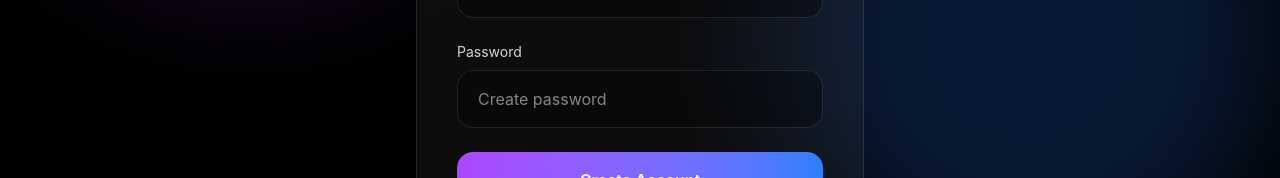
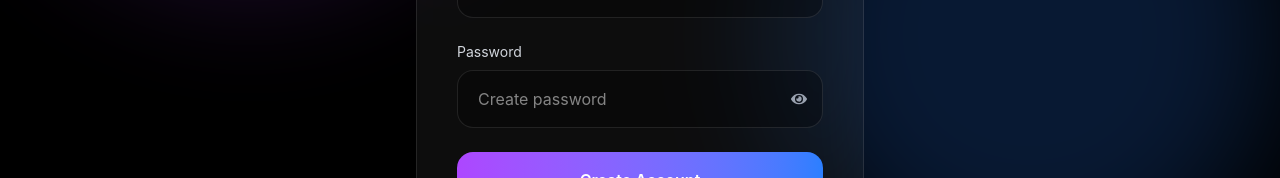
Before and after one commit to impratikspatil/LinkZen, a React (Vite) app: page /signup in a window 1280 px wide. Shown: the part 516-694 px from the top of the page. Built offline with nearby package versions, Linux system fonts and the light colour scheme.

Commit message:
Improve auth UX with password toggle and error handling

```diff
--- a/package.json
+++ b/package.json
@@ -14,6 +14,7 @@
     "react": "^19.2.6",
     "react-dom": "^19.2.6",
     "react-hot-toast": "^2.6.0",
+    "react-icons": "^5.6.0",
     "react-loading-skeleton": "^3.5.0",
     "react-router-dom": "^7.15.1"
   },
--- a/src/pages/Login.jsx
+++ b/src/pages/Login.jsx
@@ -5,6 +5,7 @@ import toast from "react-hot-toast";
 import Navbar from "../components/Navbar";
 
 import { loginUser } from "../services/authService";
+import { FaEye, FaEyeSlash } from "react-icons/fa";
 
 function Login() {
 
@@ -15,6 +16,7 @@ function Login() {
   const [password, setPassword] = useState("");
 
   const [loading, setLoading] = useState(false);
+  const [showPassword, setShowPassword] = useState(false);
 
   const handleLogin = async () => {
 
@@ -45,7 +47,9 @@ function Login() {
 
       console.error(error);
 
-      toast.error(error.message);
+      toast.error(
+        error.message || "Something went wrong"
+      );
 
     } finally {
 
@@ -102,18 +106,42 @@ function Login() {
             <div>
 
   <label className="block text-sm text-gray-300 mb-2">
+
     Password
+
   </label>
 
+  <div className="relative">
+
         <input
-                type="password"
+
+          type={showPassword ? "text" : "password"}
+
           placeholder="Enter your password"
+
           value={password}
-                onChange={(e) =>
-                  setPassword(e.target.value)
-                }
-                className="w-full bg-black/30 border border-white/10 rounded-2xl px-5 py-4 outline-none focus:border-purple-500"
+
+          onChange={(e) => setPassword(e.target.value)}
+
+          className="w-full bg-black/30 border border-white/10 rounded-2xl px-5 py-4 pr-12 outline-none focus:border-purple-500"
+
         />
+
+        <button
+
+          type="button"
+
+          onClick={() => setShowPassword(!showPassword)}
+
+          className="absolute right-4 top-1/2 -translate-y-1/2 text-gray-400 hover:text-white"
+
+        >
+
+          {showPassword ? <FaEyeSlash /> : <FaEye />}
+
+        </button>
+
+      </div>
 
     </div>
 
--- a/src/pages/Signup.jsx
+++ b/src/pages/Signup.jsx
@@ -5,6 +5,7 @@ import toast from "react-hot-toast";
 import Navbar from "../components/Navbar";
 
 import { signupUser } from "../services/authService";
+import { FaEye, FaEyeSlash } from "react-icons/fa";
 
 function Signup() {
 
@@ -17,6 +18,7 @@ function Signup() {
   const [password, setPassword] = useState("");
 
   const [loading, setLoading] = useState(false);
+  const [showPassword, setShowPassword] = useState(false);
 
   const handleSignup = async () => {
 
@@ -116,15 +118,23 @@ function Signup() {
                 Password
               </label>
 
-              <input
-                type="password"
-                placeholder="Create password"
-                value={password}
-                onChange={(e) =>
-                  setPassword(e.target.value)
-                }
-                className="w-full bg-black/30 border border-white/10 rounded-2xl px-5 py-4 outline-none focus:border-purple-500"
-              />
+              <div className="relative">
+                <input
+                  type={showPassword ? "text" : "password"}
+                  placeholder="Create password"
+                  value={password}
+                  onChange={(e) => setPassword(e.target.value)}
+                  className="w-full bg-black/30 border border-white/10 rounded-2xl px-5 py-4 pr-12 outline-none focus:border-purple-500"
+                />
+
+                <button
+                  type="button"
+                  onClick={() => setShowPassword(!showPassword)}
+                  className="absolute right-4 top-1/2 -translate-y-1/2 text-gray-400 hover:text-white"
+                >
+                  {showPassword ? <FaEyeSlash /> : <FaEye />}
+                </button>
+              </div>
 
             </div>
 
```
Also changed, not shown: 1 other file (tests, documents, lock files or other folders). Lines whose indentation alone changed are shown as unchanged.
